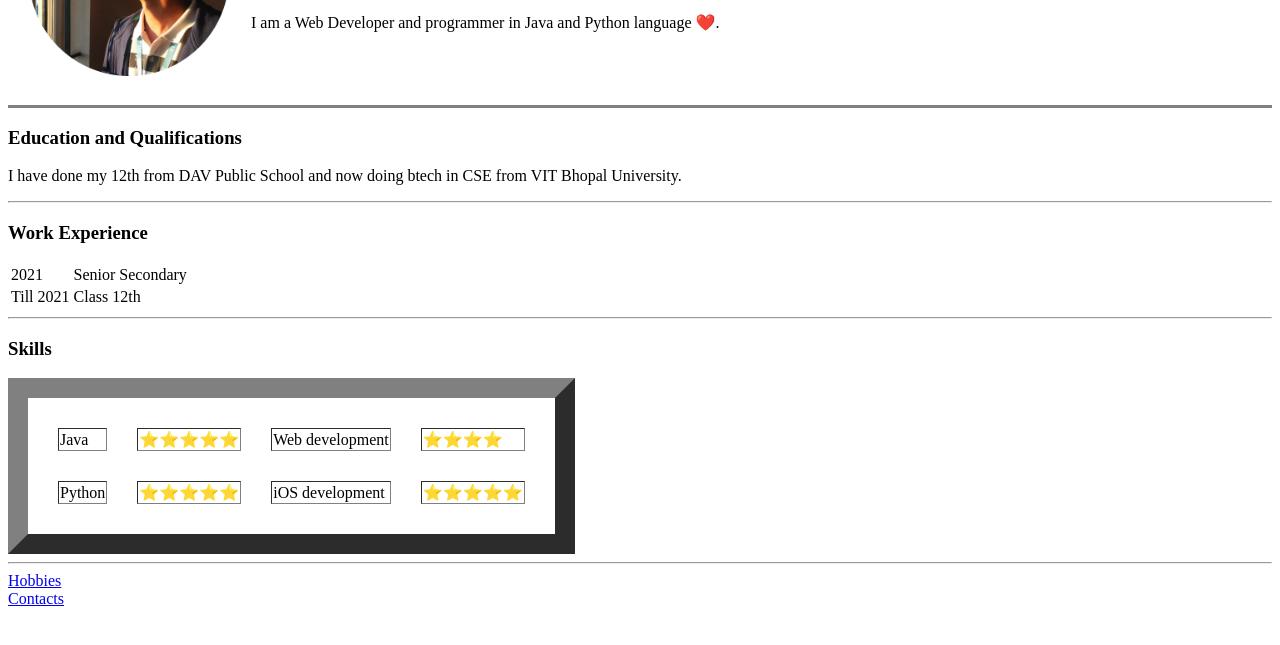
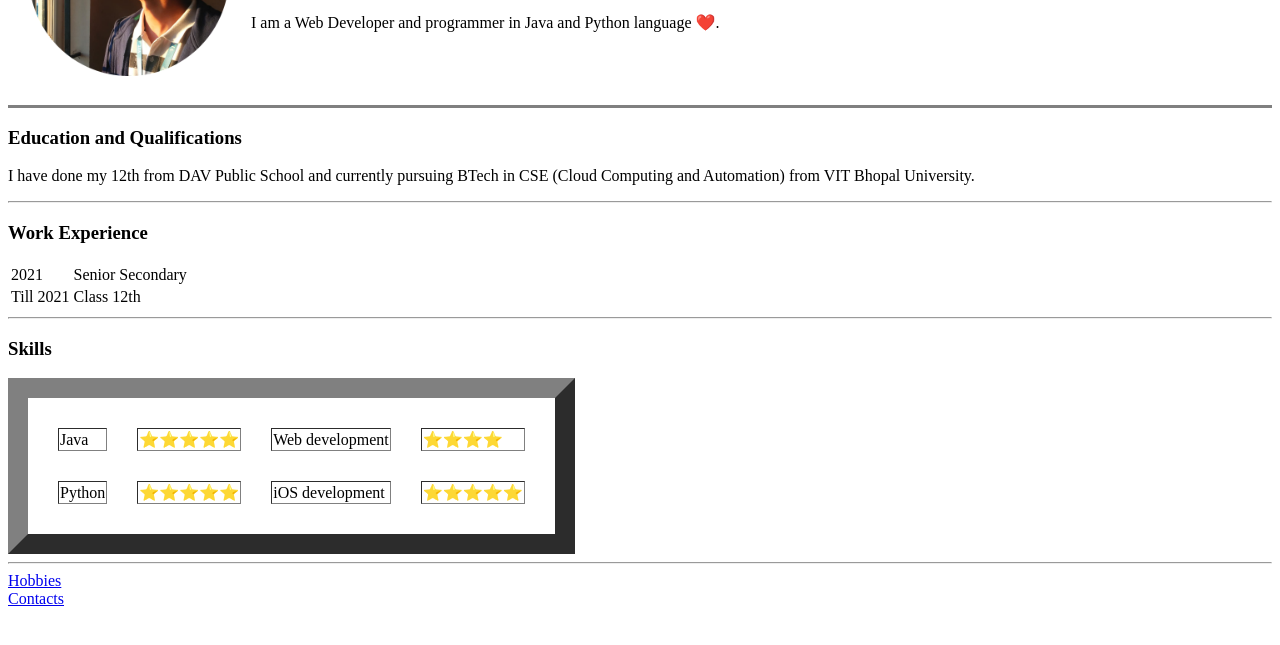
Before and after one commit to aashish-aanand/CV, a plain HTML site: page index.html in a window 1280 px wide. Shown: the part 153-798 px from the top of the page. Drawn offline with Linux system fonts and the light colour scheme.

Commit message:
Update index.html

```diff
--- a/index.html
+++ b/index.html
@@ -15,7 +15,7 @@
         </table>
         <hr size = "3" noshade>
         <h3>Education and Qualifications</h3>
-        <p>I have done my 12th from DAV Public School and now doing btech in CSE from VIT Bhopal University.</p>
+        <p>I have done my 12th from DAV Public School and currently pursuing BTech in CSE (Cloud Computing and Automation)  from VIT Bhopal University.</p>
         <hr>
         <h3>Work Experience</h3>
         <table>
```
